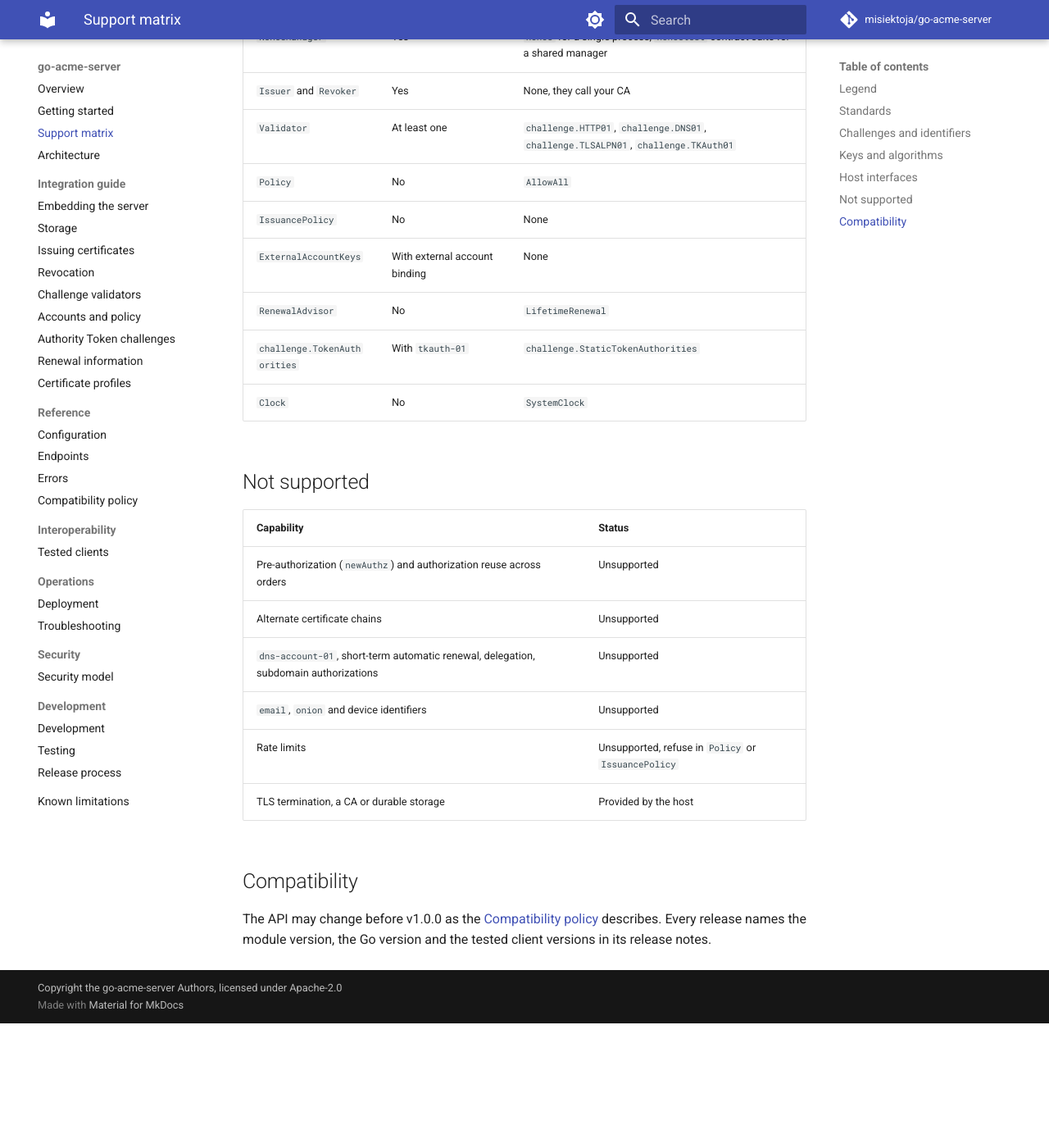
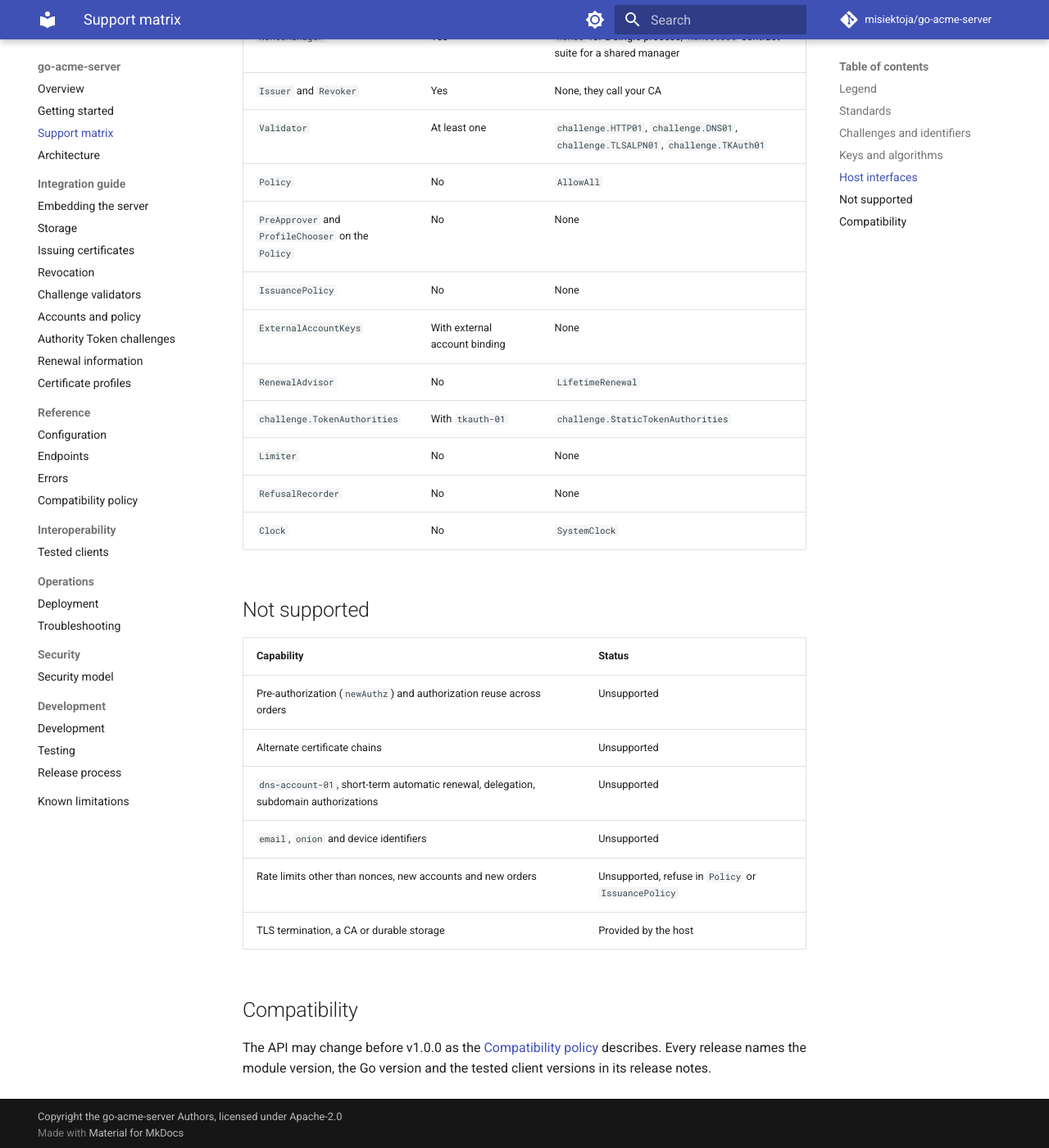
Before and after one commit to misiektoja/go-acme-server, an MkDocs documentation site: the page built from docs/support-matrix.md, in a window 1280 px wide and 1400 px high, scrolled down 2611 px. Shown: the whole window at 82% size. Built offline with MkDocs 1.6.1 and Material for MkDocs 9.7.7, drawn with Linux system fonts in a browser that asks for light colours; comment, search, counter and statistics services are not loaded; before the commit the page ends 3859 px from its top, so only the background shows below that.

```diff
--- a/docs/support-matrix.md
+++ b/docs/support-matrix.md
@@ -57,10 +57,13 @@ Issuer chains may use composite ML-DSA signatures.
 | `Issuer` and `Revoker` | Yes | None, they call your CA |
 | `Validator` | At least one | `challenge.HTTP01`, `challenge.DNS01`, `challenge.TLSALPN01`, `challenge.TKAuth01` |
 | `Policy` | No | `AllowAll` |
+| `PreApprover` and `ProfileChooser` on the `Policy` | No | None |
 | `IssuancePolicy` | No | None |
 | `ExternalAccountKeys` | With external account binding | None |
 | `RenewalAdvisor` | No | `LifetimeRenewal` |
 | `challenge.TokenAuthorities` | With `tkauth-01` | `challenge.StaticTokenAuthorities` |
+| `Limiter` | No | None |
+| `RefusalRecorder` | No | None |
 | `Clock` | No | `SystemClock` |
 
 ## Not supported
@@ -71,7 +74,7 @@ Issuer chains may use composite ML-DSA signatures.
 | Alternate certificate chains | Unsupported |
 | `dns-account-01`, short-term automatic renewal, delegation, subdomain authorizations | Unsupported |
 | `email`, `onion` and device identifiers | Unsupported |
-| Rate limits | Unsupported, refuse in `Policy` or `IssuancePolicy` |
+| Rate limits other than nonces, new accounts and new orders | Unsupported, refuse in `Policy` or `IssuancePolicy` |
 | TLS termination, a CA or durable storage | Provided by the host |
 
 ## Compatibility
```
Also changed, not shown: README.md (+5 -3 lines), docs/known-limitations.md (+2 -1 lines).
